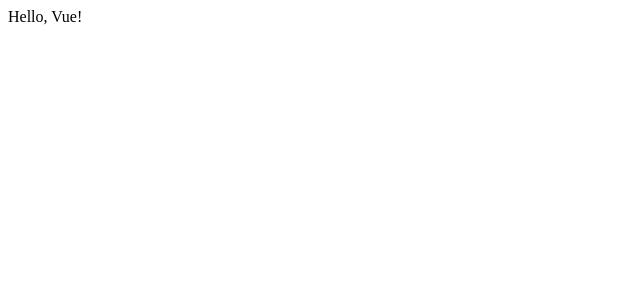
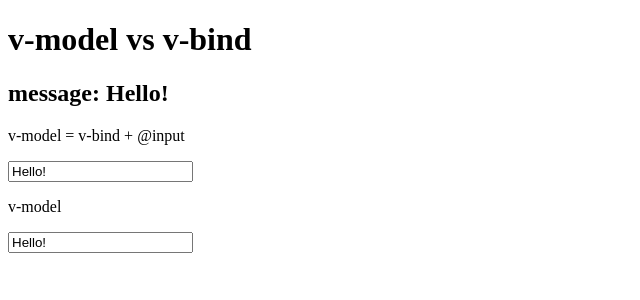
Before and after one commit to Washingtonwei/learn-vue-3-with-bingyang, a Vue app: page / in a window 1280 px wide. Shown: the top 300 px of the page, without its empty margins (0-640 px from the left). Built offline with nearby package versions, Linux system fonts and the light colour scheme.

Commit message:
v-model vs v-bind

```diff
--- a/src/App.vue
+++ b/src/App.vue
@@ -1,7 +1,24 @@
 <template>
-  <div>Hello, Vue!</div>
+  <h1>v-model vs v-bind</h1>
+  <h2>message: {{ message }}</h2>
+  <div>
+    <p>v-model = v-bind + @input</p>
+    <input
+      type="text"
+      v-bind:value="message"
+      @input="message = $event.target.value"
+    />
+  </div>
+  <div>
+    <p>v-model</p>
+    <input type="text" v-model="message" />
+  </div>
 </template>
 
-<script setup></script>
+<script setup>
+import { ref } from 'vue'
 
-<style lang="scss" scoped></style>
+let message = ref('Hello!')
+</script>
+
+<style scoped></style>
```
